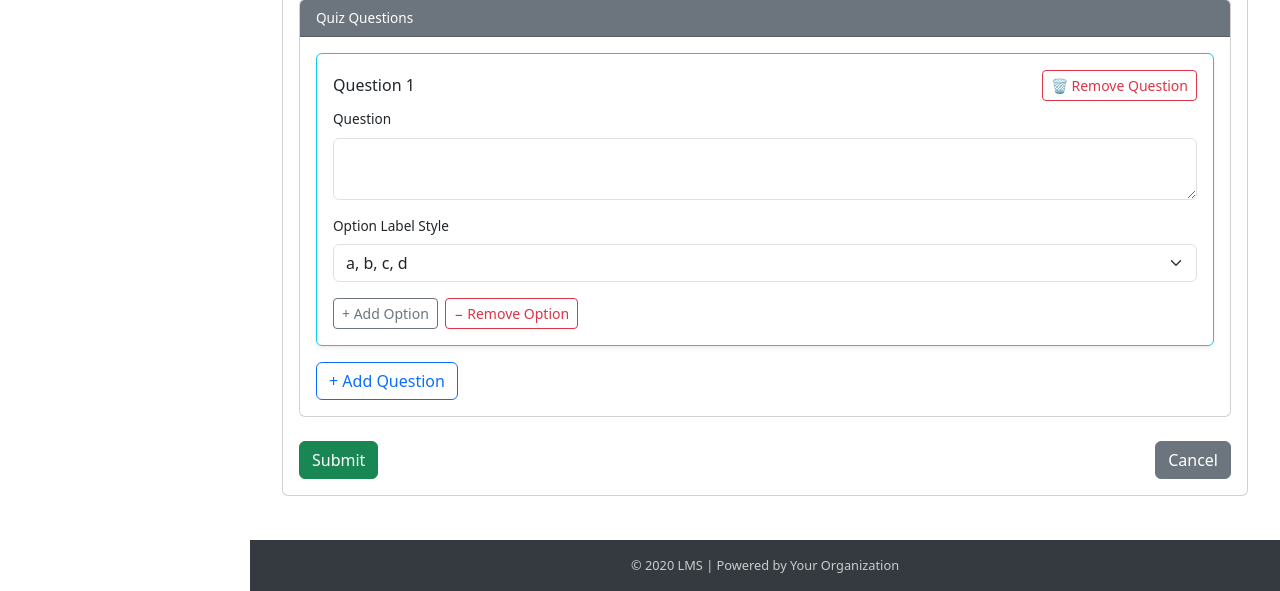
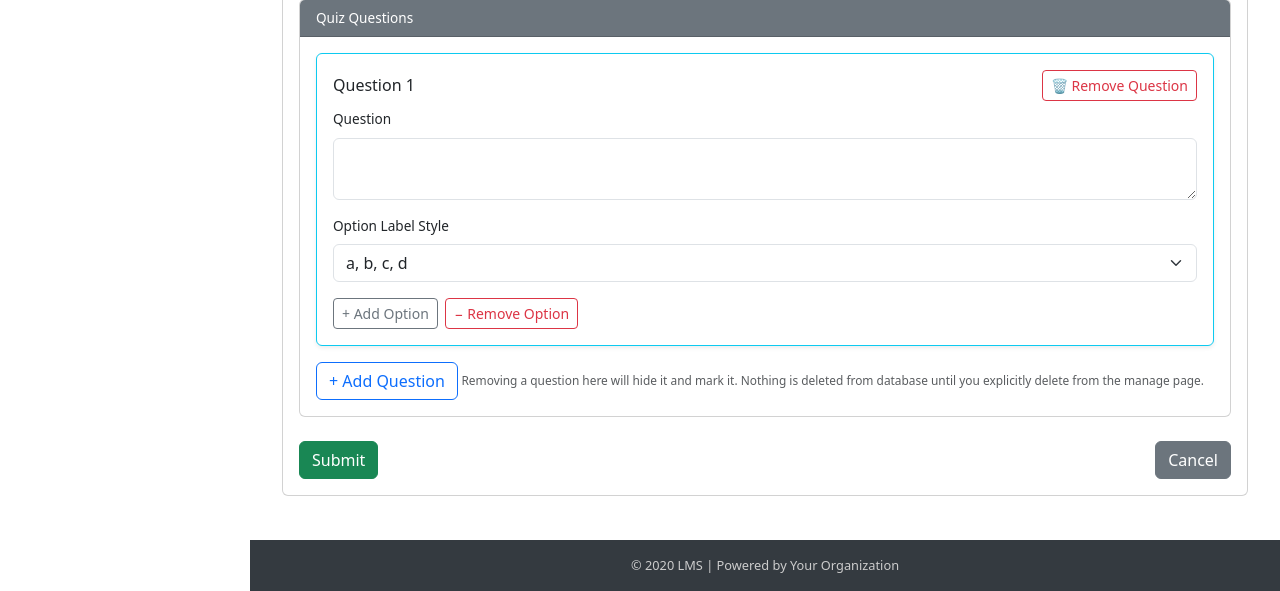
Before and after one commit to NiiOdartei1/lms, a Python web app: template templates/admin/edit_quiz.html in a window 1280 px wide. Shown: the part 888-1479 px from the top of the page. Run offline with Jinja, Linux system fonts and the light colour scheme; the template is opened without the code that fills it: most values are stand-ins (such as "Sample title", 1, 10 or a date in 2020); form fields are guessed from the names that the template uses.

Commit message:
Update edit_quiz.html

```diff
--- a/templates/admin/edit_quiz.html
+++ b/templates/admin/edit_quiz.html
@@ -67,6 +67,9 @@
           <div class="card-body">
             <div id="questions-container"></div>
             <button type="button" class="btn btn-outline-primary" onclick="addQuestion()">+ Add Question</button>
+            <small class="form-text text-muted mt-2">
+              Removing a question here will hide it and mark it. Nothing is deleted from database until you explicitly delete from the manage page.
+            </small>
           </div>
         </div>
 
@@ -79,7 +82,7 @@
   </div>
 </div>
 
-<!-- add this near the top of your template, outside the <script> that contains your logic -->
+<!-- server payload -->
 <script id="quiz-questions-data" type="application/json">
   {{ quiz_questions | tojson }}
 </script>
@@ -100,7 +103,6 @@ document.addEventListener('DOMContentLoaded', () => {
   const courseIdInput = document.getElementById('course_id');
 
   if (courseSelect) {
-    // ensure hidden is set for edit mode
     syncCourseId();
     courseSelect.addEventListener('change', syncCourseId);
   }
@@ -129,7 +131,6 @@ document.addEventListener('DOMContentLoaded', () => {
             opt.dataset.id = c.id;
             courseSelect.appendChild(opt);
           });
-          // select first by default and sync hidden id
           courseSelect.selectedIndex = 0;
           syncCourseId();
         })
@@ -141,7 +142,6 @@ document.addEventListener('DOMContentLoaded', () => {
   }
 
   // ---- Quiz questions rendering logic (consolidated) ----
-  // Server-provided payload (safe Jinja insertion)
   const quizQuestionsEl = document.getElementById('quiz-questions-data');
   const quizQuestions = (quizQuestionsEl && quizQuestionsEl.textContent)
     ? JSON.parse(quizQuestionsEl.textContent)
@@ -158,23 +158,28 @@ document.addEventListener('DOMContentLoaded', () => {
     const container = document.getElementById('questions-container');
     if (!container) return;
     const labelStyle = data.label_style || 'abc';
+    const qId = data.id ? data.id : '';
 
     const cardHtml = `
-      <div class="card mb-3 shadow-sm border border-info" id="question-${qIndex}">
+      <div class="card mb-3 shadow-sm border border-info" id="question-${qIndex}" data-qindex="${qIndex}">
         <div class="card-body">
           <div class="d-flex justify-content-between align-items-center mb-2">
             <h6 class="mb-0">Question ${qIndex + 1}</h6>
-            <button type="button" class="btn btn-sm btn-outline-danger" onclick="removeQuestion(${qIndex})">
-              🗑 Remove Question
-            </button>
+            <div>
+              <button type="button" class="btn btn-sm btn-outline-danger" onclick="softRemoveQuestion(${qIndex})">
+                🗑 Remove Question
+              </button>
+            </div>
           </div>
+
+          <input type="hidden" name="questions[${qIndex}][id]" value="${qId}" data-qid="${qId}">
 
           <div class="mb-3">
             <label class="form-label" for="question-text-${qIndex}">Question</label>
             <textarea
               id="question-text-${qIndex}"
               name="questions[${qIndex}][text]"
-              class="form-control"
+              class="form-control question-text"
               required
             >${(data.text || '').replace(/<\/?script>/g, '')}</textarea>
           </div>
@@ -198,27 +203,37 @@ document.addEventListener('DOMContentLoaded', () => {
             <button type="button" class="btn btn-sm btn-outline-secondary me-1" onclick="addOption(${qIndex})">
               + Add Option
             </button>
-            <button type="button" class="btn btn-sm btn-outline-danger" onclick="removeOption(${qIndex})">
+            <button type="button" class="btn btn-sm btn-outline-danger" onclick="softRemoveLastOption(${qIndex})">
               − Remove Option
             </button>
           </div>
+
+          <div class="mt-2 text-muted small" id="question-removed-note-${qIndex}" style="display:none;">
+            This question is marked removed. It will not be changed on save. Use the Manage view to permanently delete.
+          </div>
+
+          <input type="hidden" name="questions[${qIndex}][_removed]" id="questions-${qIndex}-removed" value="0">
         </div>
       </div>
     `;
 
     container.insertAdjacentHTML('beforeend', cardHtml);
-    // initialize option counter for this question
     optionCounters[qIndex] = 0;
 
-    // render existing options (if any)
+    // render existing options (if any) (with option ids)
     if (Array.isArray(data.options)) {
-      data.options.forEach(opt => {
-        addOption(qIndex, opt.text || '', !!opt.is_correct);
+      data.options.forEach((opt) => {
+        addOption(qIndex, opt.text || '', !!opt.is_correct, opt.id || '');
       });
+    } else {
+      // create a default set for MCQ convenience (if none)
+      addOption(qIndex);
+      addOption(qIndex);
     }
   }
 
-  window.addOption = function addOption(qIndex, optText = '', isCorrect = false) {
+  // addOption now accepts optId for existing options
+  window.addOption = function addOption(qIndex, optText = '', isCorrect = false, optId = '') {
     const currentCount = optionCounters[qIndex] ?? 0;
     const oIndex = currentCount;
     optionCounters[qIndex] = currentCount + 1;
@@ -228,17 +243,18 @@ document.addEventListener('DOMContentLoaded', () => {
     const label = labelStyles[style][oIndex] || `opt${oIndex + 1}`;
     const checked = isCorrect ? 'checked' : '';
 
-    // escape double quotes in optText to avoid breaking the value attribute
-    const safeText = String(optText || '').replace(/"/g, '&quot;');
+    const safeText = String(optText || '').replace(/"/g, '&quot;').replace(/<\/?script>/g, '');
 
     const optionHtml = `
-      <div class="input-group mb-2" id="question-${qIndex}-option-${oIndex}">
-        <span class="input-group-text">${label}</span>
-        <input type="text" class="form-control" name="questions[${qIndex}][options][${oIndex}][text]" value="${safeText}" required />
+      <div class="input-group mb-2 question-option" id="question-${qIndex}-option-${oIndex}" data-oindex="${oIndex}">
+        <span class="input-group-text option-label">${label}</span>
+        <input type="text" class="form-control option-text" name="questions[${qIndex}][options][${oIndex}][text]" value="${safeText}" required />
+        <input type="hidden" name="questions[${qIndex}][options][${oIndex}][id]" value="${optId}">
         <span class="input-group-text">
           <input type="checkbox" name="questions[${qIndex}][options][${oIndex}][is_correct]" ${checked} />
           <span class="ms-1">✔</span>
         </span>
+        <input type="hidden" name="questions[${qIndex}][options][${oIndex}][_removed]" id="questions-${qIndex}-option-${oIndex}-removed" value="0">
       </div>
     `;
 
@@ -246,7 +262,56 @@ document.addEventListener('DOMContentLoaded', () => {
     if (optionsContainer) optionsContainer.insertAdjacentHTML('beforeend', optionHtml);
   };
 
-  window.removeOption = function removeOption(qIndex) {
+  // Soft-remove question: hide it, clear visible fields to avoid accidental edits,
+  // but keep the hidden id so nothing is destroyed by default
+  window.softRemoveQuestion = function softRemoveQuestion(qIndex) {
+    const card = document.getElementById(`question-${qIndex}`);
+    if (!card) return;
+    card.style.opacity = '0.4';
+    card.style.transition = 'opacity .12s ease';
+    card.querySelectorAll('.question-text, .option-text, .option-style-select, input[type="checkbox"]').forEach(el => {
+      if (el.classList && el.classList.contains('question-text')) {
+        // preserve value behind the scenes by storing it on dataset so admin can undo in UI
+        el.dataset._orig = el.value;
+        el.value = ''; // clear visible value so route's "if not q_text continue" won't process
+      } else if (el.classList && el.classList.contains('option-text')) {
+        el.dataset._orig = el.value;
+        el.value = '';
+      } else {
+        // disable checkboxes visually
+        try { el.disabled = true; } catch (e) {}
+      }
+    });
+    const removedInput = document.getElementById(`questions-${qIndex}-removed`);
+    if (removedInput) removedInput.value = '1';
+    const note = document.getElementById(`question-removed-note-${qIndex}`);
+    if (note) note.style.display = 'block';
+  };
+
+  // Soft-remove last option for a question: hides it and marks removed
+  window.softRemoveLastOption = function softRemoveLastOption(qIndex) {
+    const count = optionCounters[qIndex] ?? 0;
+    if (count <= 0) return;
+    const oIndex = count - 1;
+    const optDiv = document.getElementById(`question-${qIndex}-option-${oIndex}`);
+    if (!optDiv) return;
+
+    // mark removed hidden input
+    const removedHidden = document.getElementById(`questions-${qIndex}-option-${oIndex}-removed`);
+    if (removedHidden) removedHidden.value = '1';
+
+    // visually hide and clear visible value (but keep id)
+    optDiv.style.display = 'none';
+    const text = optDiv.querySelector('.option-text');
+    if (text) {
+      text.dataset._orig = text.value;
+      text.value = '';
+    }
+    optionCounters[qIndex] = oIndex; // reduce counter so addOption adds into the same slot visually
+  };
+
+  window.removeOption = function removeOptionLegacy(qIndex) {
+    // not used by default; kept for backward compatibility
     const count = optionCounters[qIndex] ?? 0;
     if (count > 0) {
       const oIndex = count - 1;
@@ -263,7 +328,7 @@ document.addEventListener('DOMContentLoaded', () => {
     if (!container) return;
     const optionGroups = container.querySelectorAll('.input-group');
     optionGroups.forEach((group, idx) => {
-      const labelSpan = group.querySelector('.input-group-text');
+      const labelSpan = group.querySelector('.input-group-text.option-label');
       if (labelSpan) labelSpan.textContent = labelStyles[style][idx] || `opt${idx + 1}`;
     });
   };
@@ -276,24 +341,13 @@ document.addEventListener('DOMContentLoaded', () => {
     questionCount++;
   };
 
-  window.removeQuestion = function removeQuestion(qIndex) {
-    const questionDiv = document.getElementById(`question-${qIndex}`);
-    if (questionDiv) {
-      questionDiv.remove();
-      delete optionCounters[qIndex];
-    }
-  };
-
-  // ---- Render existing questions (if any) ----
+  // Render existing questions
   if (quizQuestions && quizQuestions.length) {
     quizQuestions.forEach((q, i) => {
       addQuestionFromData(q, i);
     });
   } else {
-    // if none, create an initial empty question slot for convenience
-    if (questionCount === 0) {
-      addQuestion();
-    }
+    if (questionCount === 0) addQuestion();
   }
 });
 </script>
```
